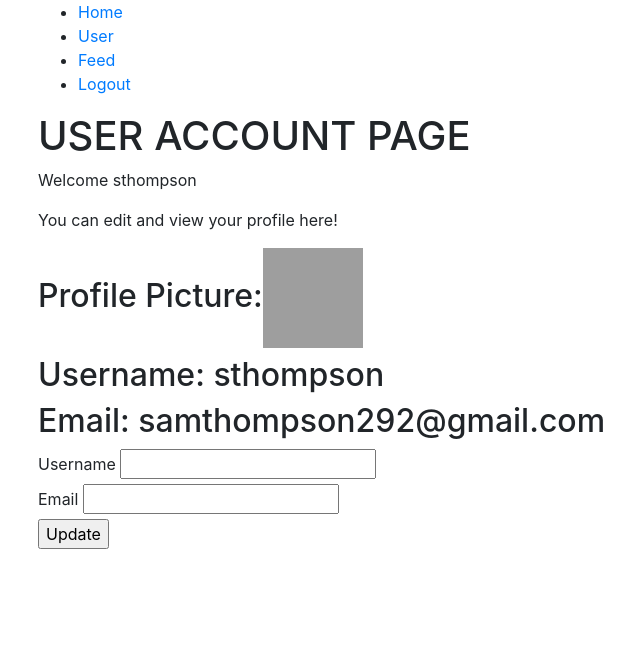
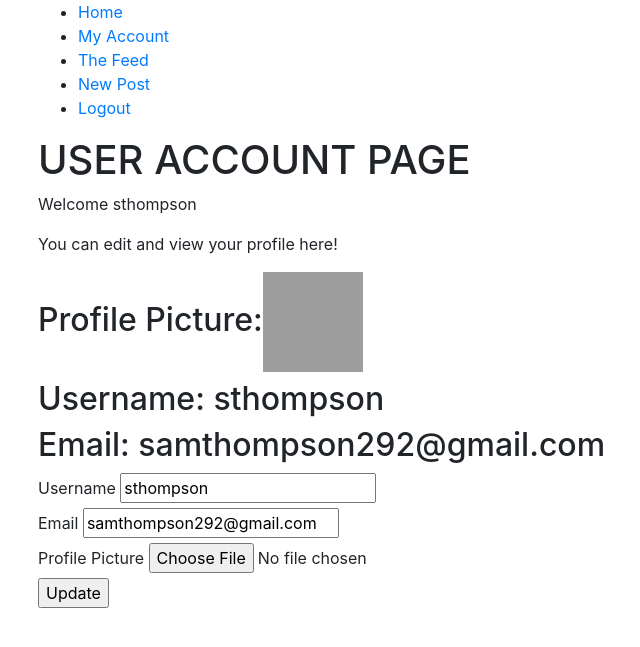
Before and after one commit to sthompson232/Depeche-House, a Flask app: page /user in a window 1280 px wide. Shown: the top 647 px of the page, without its empty margins (47-687 px from the left). Run offline with Flask 2, Linux system fonts and the light colour scheme; a user stored in the database is signed in; some libraries are stand-ins or nearby versions; grey boxes are pictures that could not be loaded.

Commit message:
added the feed

```diff
--- a/myapp/depeche_house/forms.py
+++ b/myapp/depeche_house/forms.py
@@ -1,10 +1,13 @@
-from wtforms import StringField, PasswordField, BooleanField, SubmitField
+from wtforms import StringField, PasswordField, BooleanField, SubmitField, TextAreaField
 from wtforms.validators import DataRequired, Email, EqualTo, Length, ValidationError
 from flask_wtf import FlaskForm
+from flask_wtf.file import FileField, FileAllowed
 from flask_login import current_user
 from depeche_house.models import User
 
 #FORMS
+
+
 
 #REGISTRATION FORM
 class RegistrationForm(FlaskForm):
@@ -25,6 +28,8 @@ class RegistrationForm(FlaskForm):
         if user_email:
             raise ValidationError('This email has already been taken. Please choose another one.')
 
+
+
 #LOGIN FORM
 class LoginForm(FlaskForm):
     email = StringField('Email', validators=[DataRequired(), Email()])
@@ -32,10 +37,13 @@ class LoginForm(FlaskForm):
     remember_me = BooleanField('Remember Me')
     submit = SubmitField('Login')
 
+
+
 #UPDATE PROGILE FORM
 class UpdateProfileForm(FlaskForm):
     username = StringField('Username', validators=[DataRequired(), Length(min=4, max=25)])
     email = StringField('Email', validators=[DataRequired(), Email()])
+    profile_pic = FileField('Profile Picture', validators=[FileAllowed(['jpg', 'png'])])
     submit = SubmitField('Update')
 
     def validate_username(self, username):
@@ -46,7 +54,16 @@ class UpdateProfileForm(FlaskForm):
                 raise ValidationError('This username has already been taken. Please choose another one.')
 
     def validate_email(self, email):
-        if username.data != current_user.username:
+        if email.data != current_user.email:
             user_email = User.query.filter_by(email=email.data).first()
             if user_email:
                 raise ValidationError('This email has already been taken. Please choose another one.')
+
+
+
+#ADD POST FORM
+
+class AddPostForm(FlaskForm):
+    title = StringField('Title', validators=[DataRequired()])
+    text = TextAreaField('What would you like to say?', validators=[DataRequired()])
+    submit = SubmitField('Post')
--- a/myapp/depeche_house/routes.py
+++ b/myapp/depeche_house/routes.py
@@ -1,8 +1,11 @@
 from flask import Flask, render_template, redirect, url_for, flash, request
 from flask_login import login_required, login_user, logout_user, LoginManager, current_user
-from depeche_house.forms import LoginForm, RegistrationForm, UpdateProfileForm
+from depeche_house.forms import LoginForm, RegistrationForm, UpdateProfileForm, AddPostForm
 from depeche_house.models import User, Post
 from depeche_house import app, db
+import os
+from PIL import Image
+import secrets
 
 #Allows users to login
 login_manager = LoginManager()
@@ -60,7 +63,7 @@ def login():
 
 
 #INDEX HOME PAGE, THIS IS THE ONLY PAGE THAT DOESNT REQUIRE AN ACCOUNT
-@app.route('/', methods=["GET", "POST"])
+@app.route('/')
 def index():
     current_users = User.query.all()
     return render_template('index.html', current_users=current_users)
@@ -77,11 +80,38 @@ def logout():
 
 
 #ROUTE FOR PAGE WITH POSTS
-@app.route('/home', methods=["GET", "POST"])
+@app.route('/home')
 @login_required
 def home():
     posts = Post.query.all()
     return render_template('home.html', posts=posts)
+
+
+
+#FUNCTION TO ADD UPDATED PICTURE TO FILEPATH
+def save_profile_pic(uploaded_pic):
+    #create new name for uploaded picture
+    random_hex = secrets.token_hex(4)
+    pic_name = str(current_user.username) + random_hex
+    #extracting the file extension (jpg or png)
+    _, f_ext = os.path.splitext(uploaded_pic.filename)
+    #creating the new filename with the last two variables
+    pic_filename = pic_name + f_ext
+    #creating the picture path for it to be saved
+    picture_path = os.path.join(app.root_path, 'static/profile_pics', pic_filename)
+    #USING PILLOW. define new image size
+    output_size = (100, 100)
+    #open the image saved as a variable
+    i = Image.open(uploaded_pic)
+    #convert to RGB as png does not support RGBA
+    rgb_i = i.convert('RGB')
+    #add the new dimension size to the image
+    rgb_i.thumbnail(output_size)
+    #saving changes
+    rgb_i.save(picture_path)
+    #returning the new picture which has now been added to the static folder
+    return pic_filename
+
 
 
 #ROUTE FOR USER AREA
@@ -89,5 +119,33 @@ def home():
 @login_required
 def user():
     update_form = UpdateProfileForm()
+
+    if update_form.validate_on_submit():
+        if update_form.profile_pic.data:
+            picture_file = save_profile_pic(update_form.profile_pic.data)
+            current_user.profile_pic = picture_file
+        current_user.username = update_form.username.data
+        current_user.email = update_form.email.data
+        db.session.commit()
+        flash('Your account has successfully been updated!', 'success')
+        return redirect (url_for('user'))
+    elif request.method == 'GET':
+        update_form.username.data = current_user.username
+        update_form.email.data = current_user.email
     image_file = url_for('static', filename='profile_pics/' + current_user.profile_pic)
     return render_template('user.html', image_file=image_file, update_form=update_form)
+
+
+
+#ADD POST PAGE
+@app.route('/add-post', methods=["GET", "POST"])
+@login_required
+def add_post():
+    post_form = AddPostForm()
+    if post_form.validate_on_submit():
+        new_post = Post(title=post_form.title.data, content=post_form.text.data, author=current_user)
+        db.session.add(new_post)
+        db.session.commit()
+        flash("Your post has been created!", 'success')
+        return redirect(url_for('home'))
+    return render_template('add_post.html', post_form=post_form)
--- a/myapp/depeche_house/templates/base.html
+++ b/myapp/depeche_house/templates/base.html
@@ -17,8 +17,9 @@
 
           <li><a href="{{ url_for('index') }}">Home</a></li>
           {% if current_user.is_authenticated %}
-          <li><a href="{{ url_for('user', username=user) }}">User</a></li>
-          <li><a href="{{ url_for('home') }}">Feed</a></li>
+          <li><a href="{{ url_for('user', username=user) }}">My Account</a></li>
+          <li><a href="{{ url_for('home') }}">The Feed</a></li>
+          <li><a href="{{ url_for('add_post') }}">New Post</a></li>
           <li><a href="{{ url_for('logout') }}">Logout</a></li>
           {% else %}
           <li><a href="{{ url_for('login') }}">Login</a></li>
--- a/myapp/depeche_house/templates/home.html
+++ b/myapp/depeche_house/templates/home.html
@@ -6,7 +6,11 @@
 
 <p>From here you will be able to see everyones posts!</p>
 {% for post in posts %}
-    {{ post }}
+    <img src="{{ url_for('static', filename='profile_pics/' + post.author.profile_pic) }}">
+    {{ post.author.username }}
+    {{ post.date_posted.strftime('%d/%m/%Y') }}
+    {{ post.title }}
+    {{ post.content }}
 {% endfor %}
 
 {% endblock %}
--- a/myapp/depeche_house/templates/login.html
+++ b/myapp/depeche_house/templates/login.html
@@ -11,7 +11,7 @@
     {{ login_form.email.label }}
     {{ login_form.email }}
     {% if login_form.email.errors %}
-        {% for error in login_form.errors %}
+        {% for error in login_form.email.errors %}
             <span>{{ error }}</span>
         {% endfor %}
     {% endif %}
@@ -21,7 +21,7 @@
     {{ login_form.password.label }}
     {{ login_form.password }}
     {% if login_form.password.errors %}
-        {% for error in login_form.errors %}
+        {% for error in login_form.password.errors %}
             <span>{{ error }}</span>
         {% endfor %}
     {% endif %}
--- a/myapp/depeche_house/templates/user.html
+++ b/myapp/depeche_house/templates/user.html
@@ -8,7 +8,7 @@
 <h2>Profile Picture:<img width="100" height="100" src="{{ image_file }}"></h2>
 <h2>Username: {{ current_user.username }}</h2>
 <h2>Email: {{ current_user.email }}</h2>
-<form method="post">
+<form method="post" action="" enctype="multipart/form-data">
     {{ update_form.hidden_tag() }}
 
 <!-- USERNAME -->
@@ -32,6 +32,17 @@
     {% endif %}
     <br>
 
+<!-- PROFILE PICTURE -->
+    {{ update_form.profile_pic.label }}
+    {{ update_form.profile_pic }}
+    {% if update_form.profile_pic.errors %}
+        {% for error in update_form.profile_pic.errors %}
+            <span>{{ error }}</span><br>
+        {% endfor %}
+    {% endif %}
+    <br>
+
+
 <!-- UPDATE -->
     {{ update_form.submit() }}
 </form>
```
Also changed, not shown: myapp/depeche_house/templates/add_post.html (added, +36 -0 lines), myapp/depeche_house/depeche_house.db, myapp/depeche_house/static/profile_pics/default.jpg.
